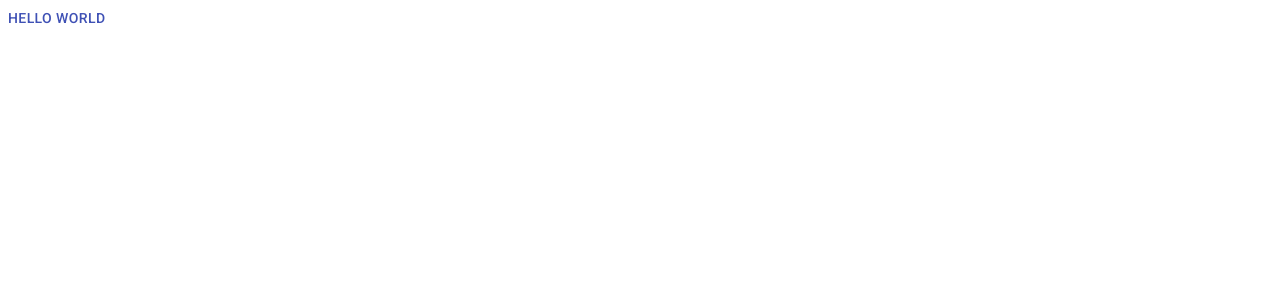
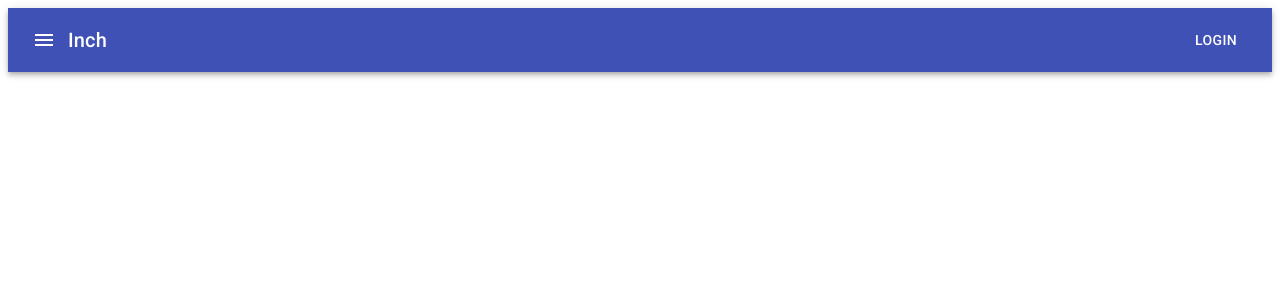
Before and after one commit to officefish/inch, a React (Create React App) app in the folder client/: page / in a window 1280 px wide. Shown: the top 300 px of the page. Built offline with nearby package versions, Linux system fonts and the light colour scheme.

Commit message:
app bar in progress

```diff
--- a/client/src/components/mui/app.mui.jsx
+++ b/client/src/components/mui/app.mui.jsx
@@ -1,7 +1,47 @@
 import React from 'react';
-import { Button } from '@material-ui/core';
+import AppBar from '@material-ui/core/AppBar'
+import Toolbar from '@material-ui/core/Toolbar'
+import Typography from '@material-ui/core/Typography';
+import Button from '@material-ui/core/Button';
+import IconButton from '@material-ui/core/IconButton';
+import MenuIcon from '@material-ui/icons/Menu';
+import Box from '@material-ui/core/Box';
+import { fade, makeStyles } from '@material-ui/core/styles';
+
+const useStyles = makeStyles(theme => ({
+    container: {
+      display:'flex',
+      justifyContent:'space-between'
+    }
+}))
 
 const App = () => {
-  return <Button color="primary">Hello World</Button>;
+  const classes = useStyles();
+
+  return <AppBar
+      position="static"
+      >
+        <div className={classes.container}>
+        <Toolbar>
+            <IconButton
+              size="large"
+              edge="start"
+              color="inherit"
+              aria-label="menu"
+            >
+              <MenuIcon />
+            </IconButton>
+            <Typography variant="h6" component="div">
+              Inch
+            </Typography>
+        </Toolbar>
+
+        <Toolbar>
+        <Button color="inherit">Login</Button>
+        </Toolbar>
+        </div>
+
+    </AppBar>
+
 }
 export default App
--- a/client/src/index.js
+++ b/client/src/index.js
@@ -1,6 +1,6 @@
 import React from 'react';
 import ReactDOM from 'react-dom';
-import './styles/tailwind.css';
+//import './styles/tailwind.css';
 //import App from './App';
 import reportWebVitals from './reportWebVitals';
 import {Provider} from "react-redux";
```
